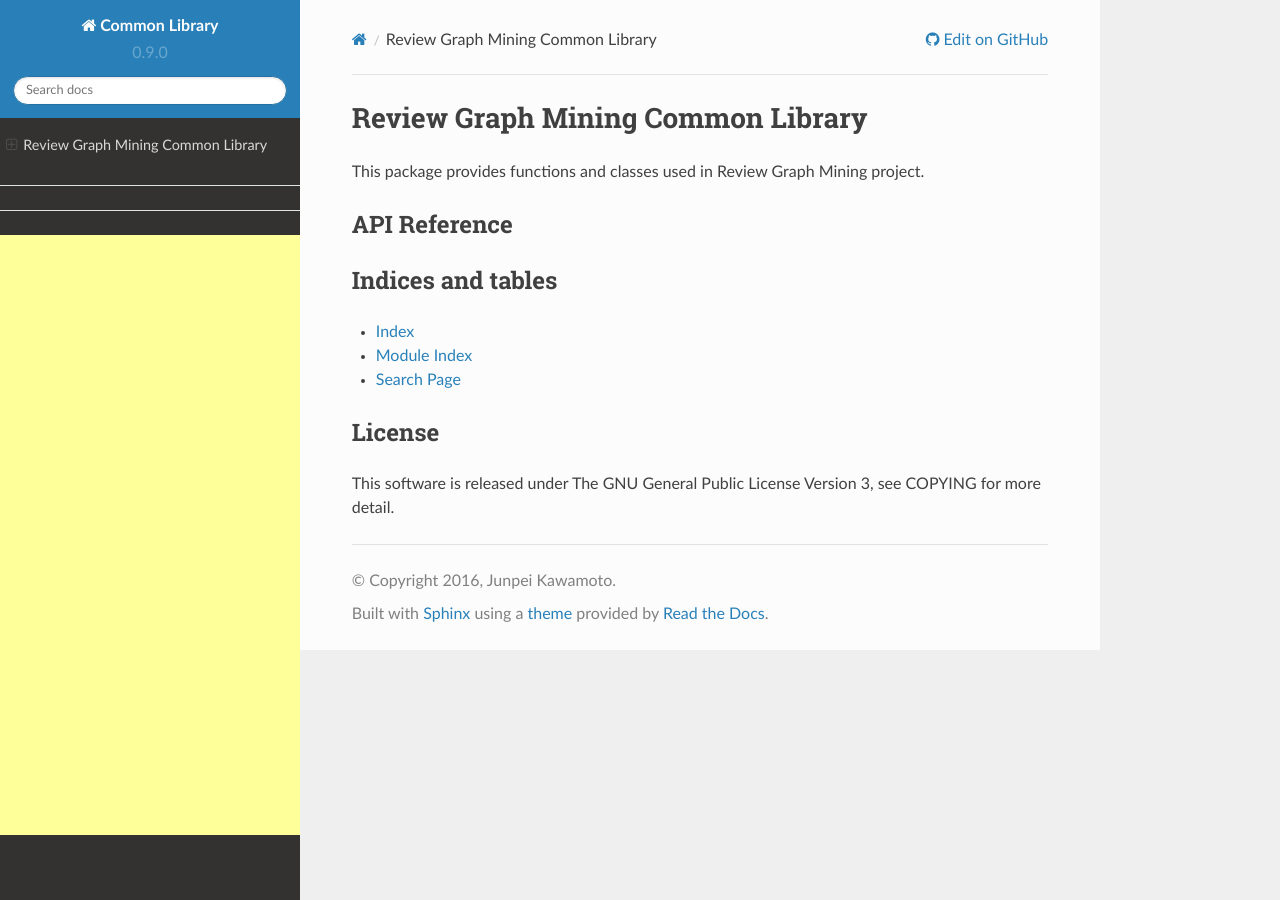
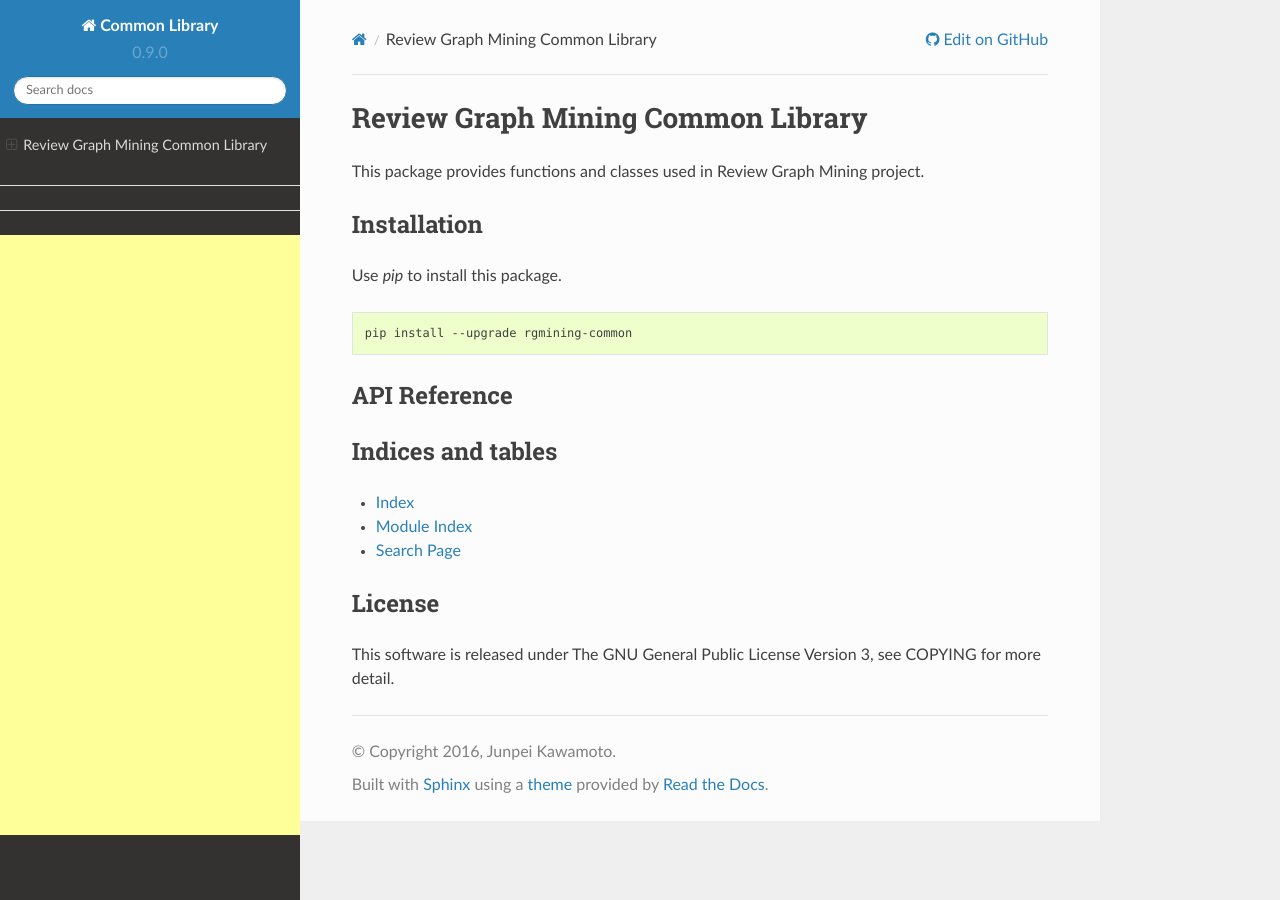
Before and after one commit to rgmining/common, a Sphinx documentation site: the page built from docs/source/index.rst, in a window 1280 px wide. Built offline with Sphinx 7.4.7 and the Read the Docs theme 2.0.0, drawn with Linux system fonts in a browser that asks for light colours.

Commit message:
Add how to install this package.

```diff
--- a/docs/source/index.rst
+++ b/docs/source/index.rst
@@ -6,6 +6,15 @@
 
 This package provides functions and classes used in Review Graph Mining
 project.
+
+
+Installation
+--------------
+Use `pip` to install this package.
+
+.. code-block:: bash
+
+   pip install --upgrade rgmining-common
 
 
 API Reference
```
Also changed, not shown: README.md (+7 -0 lines).
